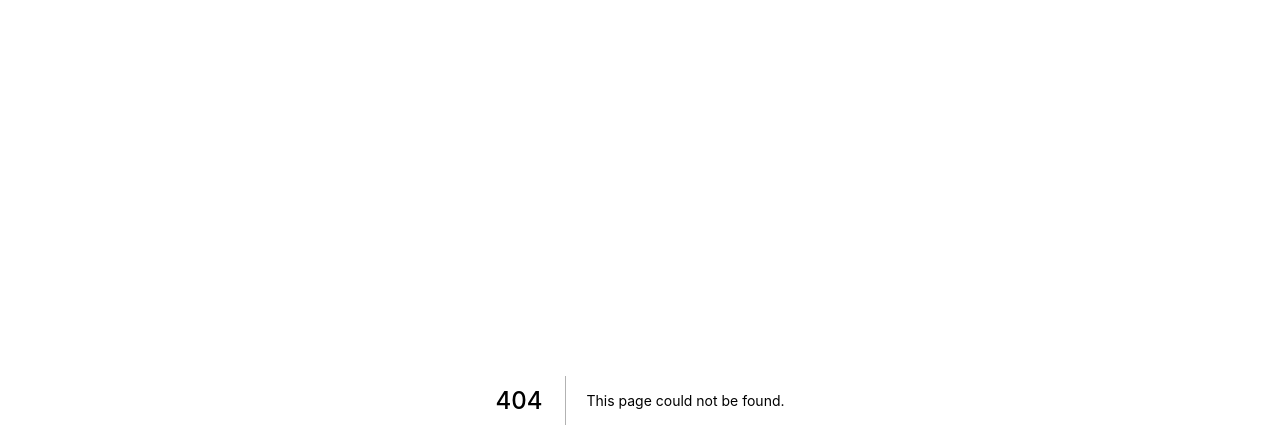
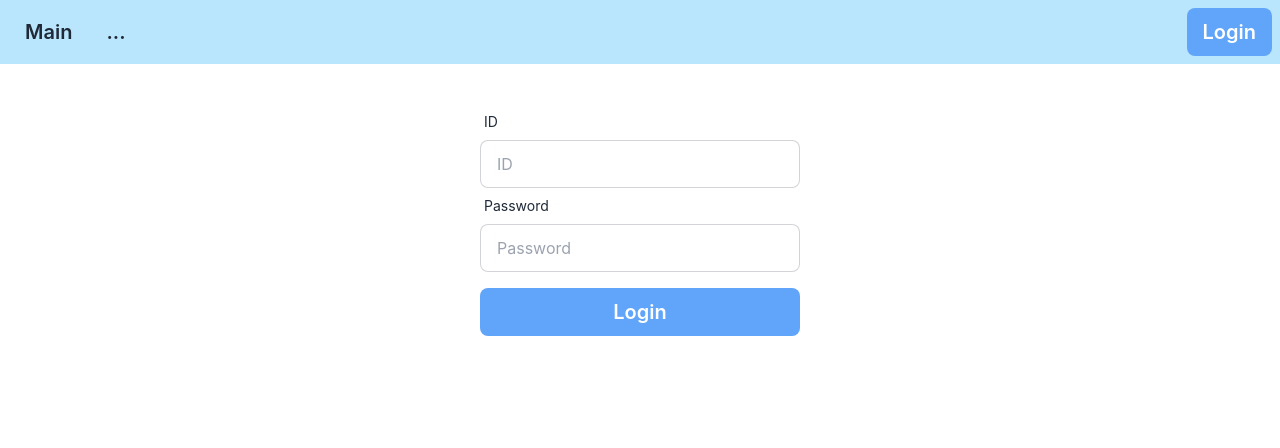
Before and after one commit to Thanapat01/startup-directory, a Next.js app: page /login in a window 1280 px wide. Before the commit this address had no page. Shown: the top 448 px of the page. Built offline with nearby package versions, Linux system fonts and the light colour scheme.

Commit message:
add navbar, main page, login page

```diff
--- /dev/null
+++ b/components/layout.js
@@ -0,0 +1,12 @@
+import Navbar from './navbar'
+// import Footer from './footer'
+
+export default function Layout({ children }) {
+  return (
+    <>
+      <Navbar />
+      <main>{children}</main>
+      {/* <Footer /> */}
+    </>
+  )
+}
--- /dev/null
+++ b/components/navbar.js
@@ -0,0 +1,19 @@
+import Link from "next/link"
+
+export default function Navbar() {
+    return (
+        <div className="navbar bg-sky-200">
+            <div className="flex-1">
+                <Link href="/">
+                    <a className="btn btn-ghost normal-case text-xl">Main</a>
+                </Link>
+                <a className="btn btn-ghost normal-case text-xl">...</a>
+            </div>
+            <Link href="login">
+                <div className="flex-none">
+                    <a className="btn bg-blue-400 hover:bg-blue-500 border-0 normal-case text-xl" href="/login">Login</a>
+                </div>
+            </Link>
+        </div>
+    )
+}
--- a/package.json
+++ b/package.json
@@ -9,12 +9,16 @@
     "lint": "next lint"
   },
   "dependencies": {
+    "daisyui": "^2.31.0",
     "next": "12.3.1",
     "react": "18.2.0",
     "react-dom": "18.2.0"
   },
   "devDependencies": {
+    "autoprefixer": "^10.4.12",
     "eslint": "8.25.0",
-    "eslint-config-next": "12.3.1"
+    "eslint-config-next": "12.3.1",
+    "postcss": "^8.4.18",
+    "tailwindcss": "^3.1.8"
   }
 }
--- a/pages/_app.js
+++ b/pages/_app.js
@@ -1,7 +1,12 @@
 import '../styles/globals.css'
+import Layout from '../components/layout'
 
 function MyApp({ Component, pageProps }) {
-  return <Component {...pageProps} />
+  return (
+    <Layout>
+      <Component {...pageProps} />
+    </Layout>
+  )
 }
 
 export default MyApp
--- a/pages/index.js
+++ b/pages/index.js
@@ -4,66 +4,10 @@ import styles from '../styles/Home.module.css'
 
 export default function Home() {
   return (
-    <div className={styles.container}>
-      <Head>
-        <title>Create Next App</title>
-        <meta name="description" content="Generated by create next app" />
-        <link rel="icon" href="/favicon.ico" />
-      </Head>
-
-      <main className={styles.main}>
-        <h1 className={styles.title}>
-          Welcome to <a href="https://nextjs.org">Next.js!</a>
-        </h1>
-
-        <p className={styles.description}>
-          Get started by editing{' '}
-          <code className={styles.code}>pages/index.js</code>
-        </p>
-
-        <div className={styles.grid}>
-          <a href="https://nextjs.org/docs" className={styles.card}>
-            <h2>Documentation &rarr;</h2>
-            <p>Find in-depth information about Next.js features and API.</p>
-          </a>
-
-          <a href="https://nextjs.org/learn" className={styles.card}>
-            <h2>Learn &rarr;</h2>
-            <p>Learn about Next.js in an interactive course with quizzes!</p>
-          </a>
-
-          <a
-            href="https://github.com/vercel/next.js/tree/canary/examples"
-            className={styles.card}
-          >
-            <h2>Examples &rarr;</h2>
-            <p>Discover and deploy boilerplate example Next.js projects.</p>
-          </a>
-
-          <a
-            href="https://vercel.com/new?utm_source=create-next-app&utm_medium=default-template&utm_campaign=create-next-app"
-            className={styles.card}
-          >
-            <h2>Deploy &rarr;</h2>
-            <p>
-              Instantly deploy your Next.js site to a public URL with Vercel.
-            </p>
-          </a>
-        </div>
-      </main>
-
-      <footer className={styles.footer}>
-        <a
-          href="https://vercel.com?utm_source=create-next-app&utm_medium=default-template&utm_campaign=create-next-app"
-          target="_blank"
-          rel="noopener noreferrer"
-        >
-          Powered by{' '}
-          <span className={styles.logo}>
-            <Image src="/vercel.svg" alt="Vercel Logo" width={72} height={16} />
-          </span>
-        </a>
-      </footer>
+    <div className="mt-10">
+      <h1 className="text-3xl text-center">
+        Main Page
+      </h1>
     </div>
   )
 }
--- /dev/null
+++ b/pages/login.js
@@ -0,0 +1,17 @@
+export default function login() {
+    return (
+        <div className="flex justify-center mt-10">
+            <div className="form-control w-full max-w-xs">
+                <label className="label">
+                    <span className="label-text">ID</span>
+                </label>
+                <input type="text" placeholder="ID" className="input input-bordered w-full max-w-xs" />
+                <label className="label">
+                    <span className="label-text">Password</span>
+                </label>
+                <input type="text" placeholder="Password" className="input input-bordered w-full max-w-xs" />
+                <button className="btn bg-blue-400 hover:bg-blue-500 border-0 normal-case text-xl mt-4"> Login </button>
+            </div>
+        </div>
+    )
+}
--- /dev/null
+++ b/postcss.config.js
@@ -0,0 +1,6 @@
+module.exports = {
+  plugins: {
+    tailwindcss: {},
+    autoprefixer: {},
+  },
+}
--- a/styles/globals.css
+++ b/styles/globals.css
@@ -1,3 +1,7 @@
+@tailwind base;
+@tailwind components;
+@tailwind utilities;
+
 html,
 body {
   padding: 0;
--- /dev/null
+++ b/tailwind.config.js
@@ -0,0 +1,11 @@
+/** @type {import('tailwindcss').Config} */
+module.exports = {
+  content: [
+    "./pages/**/*.{js,ts,jsx,tsx}",
+    "./components/**/*.{js,ts,jsx,tsx}",
+  ],
+  theme: {
+    extend: {},
+  },
+  plugins: [require("daisyui")],
+}
```
Also changed, not shown: 1 other file (tests, documents, lock files or other folders).
